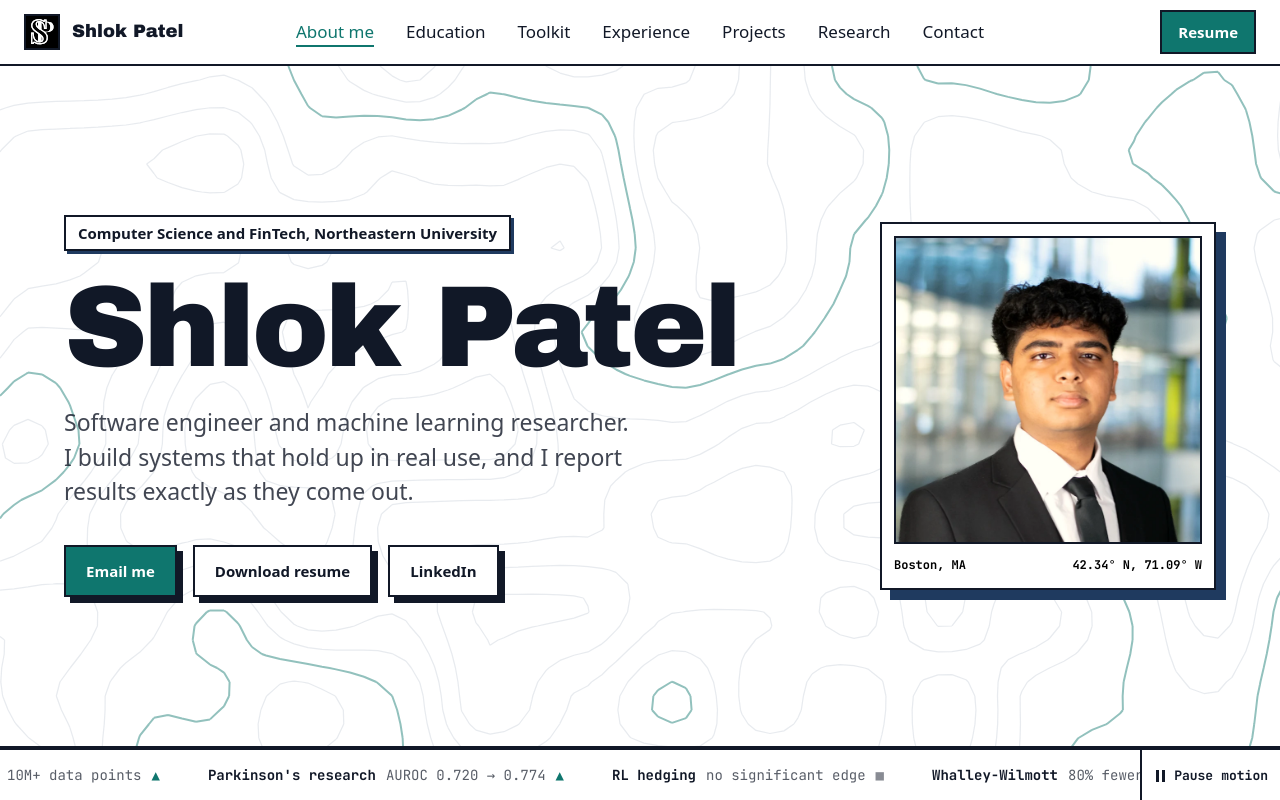
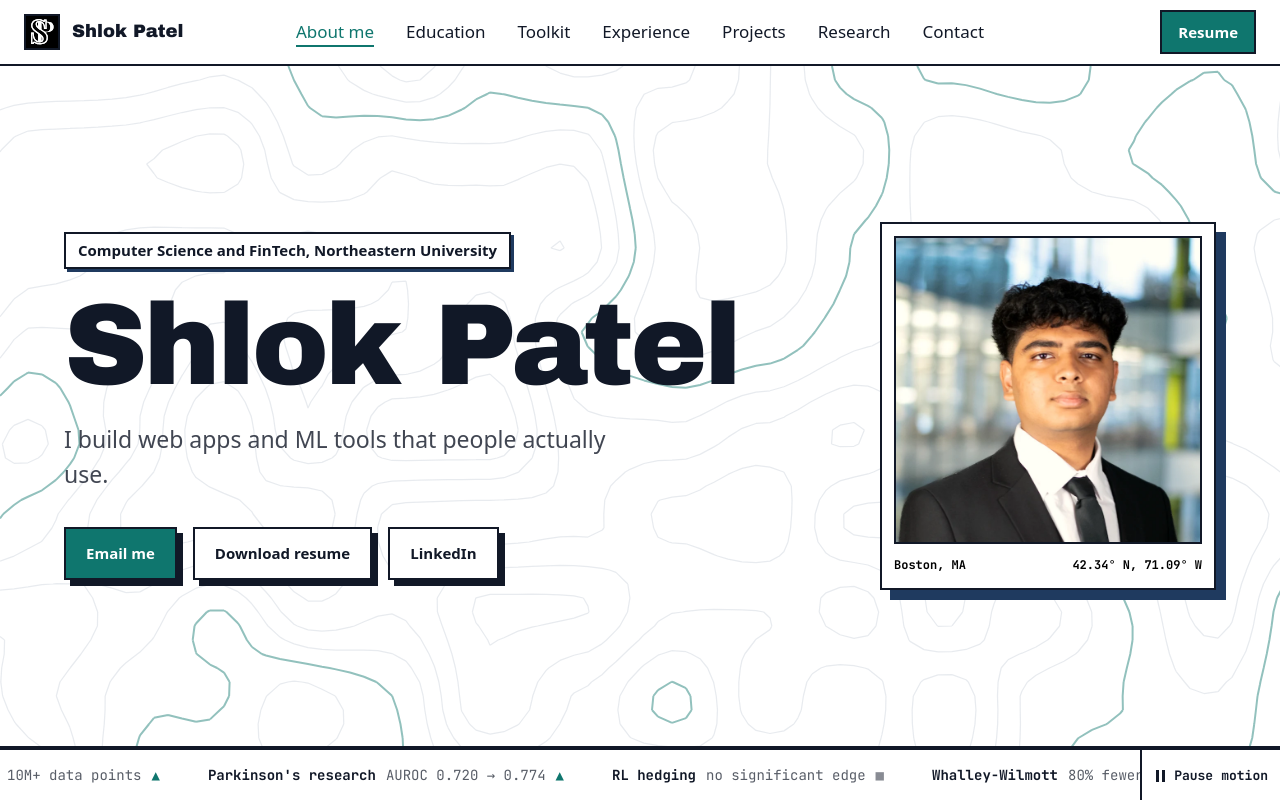
Before and after one commit to shlok-p07/Portfolio-Website, a React (Vite) app in the folder portfolio-website/: page / in a window 1280 px wide. Shown: the top 800 px of the page. Built offline with nearby package versions, Linux system fonts and the light colour scheme; a web font is replaced by a local one.

Commit message:
Hero: plainer one-line intro

```diff
--- a/portfolio-website/src/App.jsx
+++ b/portfolio-website/src/App.jsx
@@ -360,8 +360,7 @@ function App() {
                 {PROFILE.name}
               </h1>
               <p className="rise m-0 mt-6 max-w-[36rem] text-[1.25rem] leading-[1.5] font-medium text-ink/80 sm:text-[1.4375rem]" style={{ "--i": 2 }}>
-                Software engineer and machine learning researcher. I build systems that hold up in
-                real use, and I report results exactly as they come out.
+                I build web apps and ML tools that people actually use.
               </p>
               <div className="rise mt-9 flex flex-wrap gap-4" style={{ "--i": 3 }}>
                 <Button href={EMAIL} tone="accent">
```
